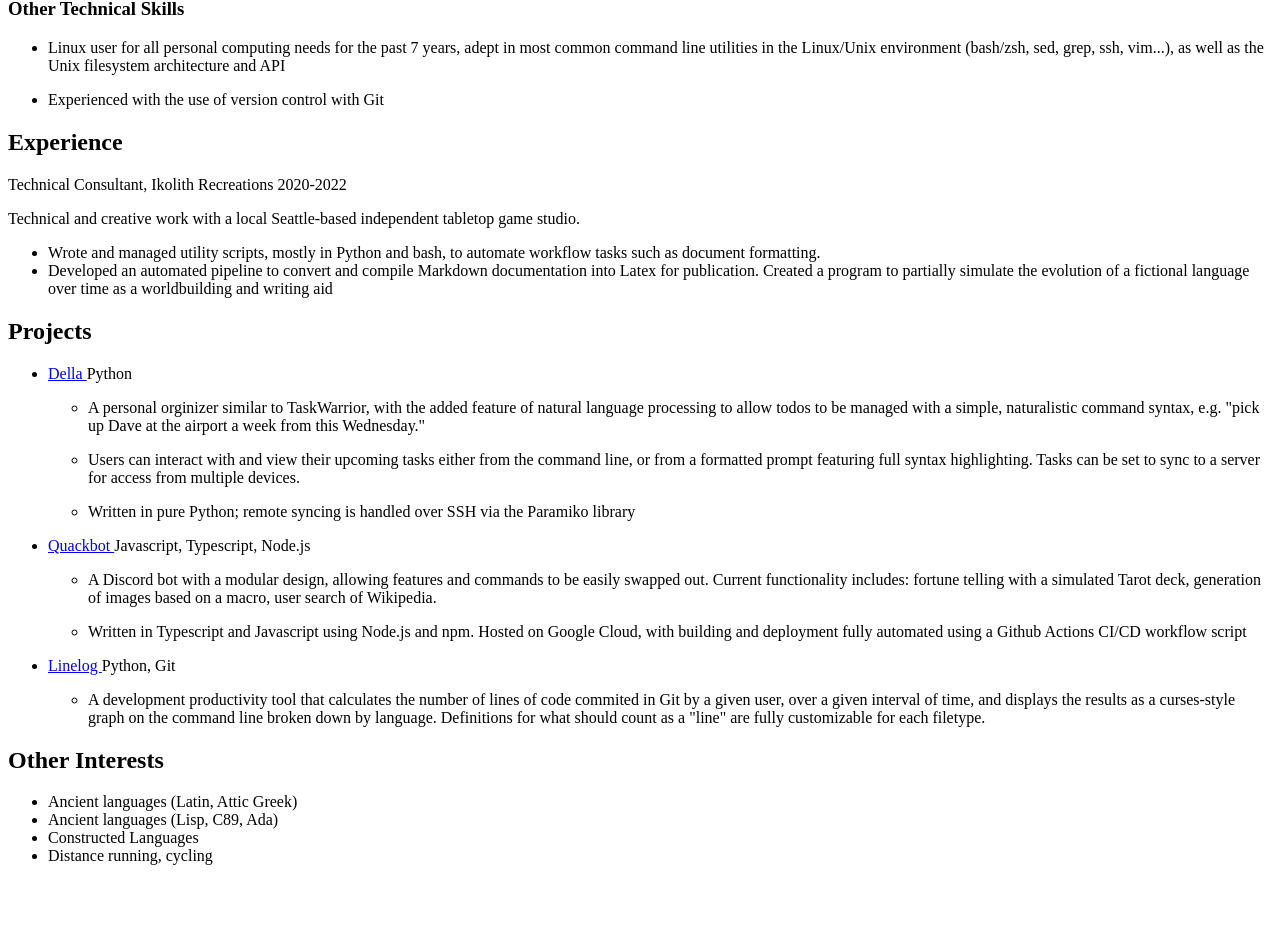
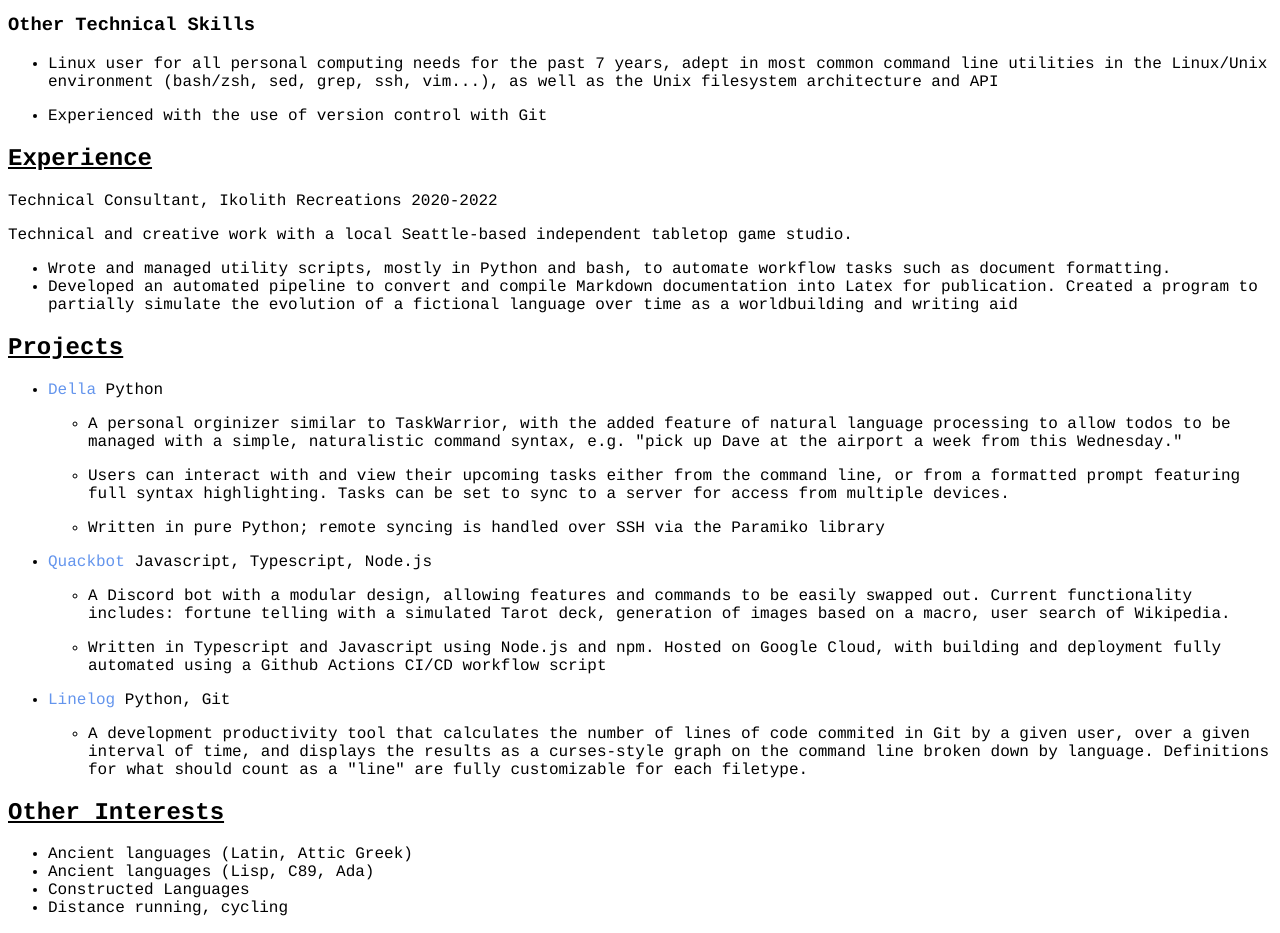
Before and after one commit to keagud/Resume, a plain HTML site: page html/resume.html in a window 1280 px wide. Shown: the part 752-1685 px from the top of the page. Before the commit the page ends 1633 px from the top, so only its background shows below. Drawn offline with Linux system fonts and the light colour scheme.

Commit message:
working on css

```diff
--- a/html/resume.html
+++ b/html/resume.html
@@ -2,6 +2,7 @@
 
 <html lang="en">
   <head>
+
     <meta charset="UTF-8" />
 
     <title>resume</title>
@@ -11,27 +12,44 @@
     <meta name="description" content="" />
 
     <link rel="icon" href="favicon.png" />
+    <link rel="stylesheet" href="style.css"/>
   </head>
 
   <body>
+
     <div class="resume-section" id="basic-info">
-      <h1 id="full-name">Keaton Guderian</h1>
+      <h1 id="full-name">
+        Keaton Guderian
+      </h1>
 
       <div id="contact">
         <div id="phone">(206)-321-2181</div>
-        <div id="email">keagud@protonmail.com</div>
+        <div id="email">
+          <a id="email-mailto-link" href="mailto:keagud@protonmail.com">
+          keagud@protonmail.com
+          </a>
+        </div>
       </div>
 
       <div id="links">
+
         <div id="link-github">
-          <a href="https://github.com/keagud">Github</a>
+          <a href="https://github.com/keagud"
+            >Github</a
+          >
         </div>
 
+
         <div id="link-website">
-          <a href="https://implicit.computer">Website</a>
+          <a href="https://implicit.computer"
+            >Website</a
+          >
         </div>
+
+
       </div>
     </div>
+
 
     <div class="resume-section" id="education">
       <h2 class="section-title">Education</h2>
@@ -39,50 +57,67 @@
         <span class="education-institution-name">
           University of Washington, Seattle
         </span>
-        <span class="education-timespan"> 2016-2020 </span>
+        <span class="education-timespan">
+          2016-2020
+        </span>
       </div>
       <ul>
         <li>Overall GPA: 3.88</li>
 
+
+
         <li>Graduated Cum Laude</li>
 
-        <li>
-          Made the Dean's List for every term that met the credit requirement
-          (all but 2)
-        </li>
+
+
+        <li>Made the Dean's List for every term that met the credit requirement (all but 2)</li>
+
+
       </ul>
       <ul>
+
+
         <li class="education-degree-desc">
           <h3 class="degree-title">Bachelor of Arts, Linguistics</h3>
+
+
 
           <h4>Relevent Coursework</h4>
 
           <ul>
+
+
             <li class="course-list-item">
               <h5 class="course-name">Syntax I-II</h5>
-              <p class="course-description">
-                Theory and analysis of both natural and formal language systems
-              </p>
+              <p class="course-description">Theory and analysis of both natural and formal language systems</p>
             </li>
+
+
 
             <li class="course-list-item">
               <h5 class="course-name">Intro to Computational Linguistics</h5>
-              <p class="course-description">
-                Survey of natural language processing methods including
-                deterministic, Baysian, and machine learning paradigms, with
-                accompanying practical experience with Python.
-              </p>
+              <p class="course-description">Survey of natural language processing methods including deterministic, Baysian, and machine learning paradigms, with accompanying practical experience with Python.</p>
             </li>
+
+
           </ul>
+
+
         </li>
 
+
+
         <li class="education-degree-desc">
-          <h3 class="degree-title">
-            Bachelor of Science, Speech and Hearing Science
-          </h3>
+          <h3 class="degree-title">Bachelor of Science, Speech and Hearing Science</h3>
+
+
         </li>
+
+
       </ul>
     </div>
+
+
 
     <div class="resume-section" id="skills">
       <h2 class="section-title">Skills</h2>
@@ -90,20 +125,37 @@
       <div id="skills-section-programming-languages">
         <h3 class="subsection-title">Programming Languages</h3>
         <ul>
+
+
           <li>
-            <em class="programming-language-proficiency"> Proficient: </em>
+            <em class="programming-language-proficiency">
+              Proficient:
+            </em>
+
 
             <span class="programming-languages-group">
-              <span class="programming-language-name"> Python , </span>
+              <span class="programming-language-name">
+                Python ,
+              </span>
             </span>
 
+
+
             <span class="programming-languages-group">
-              <span class="programming-language-name"> C , </span>
+              <span class="programming-language-name">
+                C ,
+              </span>
             </span>
 
+
+
             <span class="programming-languages-group">
-              <span class="programming-language-name"> C++ , </span>
+              <span class="programming-language-name">
+                C++ ,
+              </span>
             </span>
+
+
 
             <span class="programming-languages-group">
               <span class="programming-language-name">
@@ -111,117 +163,144 @@
               </span>
             </span>
 
+
+
             <span class="programming-languages-group">
-              <span class="programming-language-name"> HTML/CSS </span>
+              <span class="programming-language-name">
+                HTML/CSS
+              </span>
             </span>
+
+
           </li>
 
+
+
           <li>
-            <em class="programming-language-proficiency"> Learning: </em>
+            <em class="programming-language-proficiency">
+              Learning:
+            </em>
+
 
             <span class="programming-languages-group">
-              <span class="programming-language-name"> Rust , </span>
+              <span class="programming-language-name">
+                Rust ,
+              </span>
             </span>
 
+
+
             <span class="programming-languages-group">
-              <span class="programming-language-name"> Java , </span>
+              <span class="programming-language-name">
+                Java ,
+              </span>
             </span>
 
+
+
             <span class="programming-languages-group">
-              <span class="programming-language-name"> Scala </span>
+              <span class="programming-language-name">
+                Scala
+              </span>
             </span>
+
+
           </li>
+
+
         </ul>
+        </div>
 
         <div id="skills-section-other-tech">
           <h3 class="subsection-title">Other Technical Skills</h3>
 
           <ul>
+
+
             <li>
-              <p>
-                Linux user for all personal computing needs for the past 7
-                years, adept in most common command line utilities in the
-                Linux/Unix environment (bash/zsh, sed, grep, ssh, vim...), as
-                well as the Unix filesystem architecture and API
-              </p>
+              <p>Linux user for all personal computing needs for the past 7 years, adept in most common command line utilities in the Linux/Unix environment (bash/zsh, sed, grep, ssh, vim...), as well as the Unix filesystem architecture and API</p>
             </li>
+
+
 
             <li>
               <p>Experienced with the use of version control with Git</p>
             </li>
+
+
           </ul>
         </div>
+
       </div>
 
       <div class "resume-section" id = "experience">
       <h2 class="section-title">Experience</h2>
 
+
+
       <div id="experience-item">
         <span class="past-job-title">
           Technical Consultant, Ikolith Recreations
         </span>
-        <span class="past-job-timespan"> 2020-2022 </span>
-        <p class="past-job-description">
-          Technical and creative work with a local Seattle-based independent
-          tabletop game studio.
-        </p>
+        <span class="past-job-timespan">
+          2020-2022
+        </span>
+        <p class="past-job-description">Technical and creative work with a local Seattle-based independent tabletop game studio.</p>
+
 
         <ul>
-          <li class="past-job-bullet-point">
-            Wrote and managed utility scripts, mostly in Python and bash, to
-            automate workflow tasks such as document formatting.
-          </li>
 
-          <li class="past-job-bullet-point">
-            Developed an automated pipeline to convert and compile Markdown
-            documentation into Latex for publication. Created a program to
-            partially simulate the evolution of a fictional language over time
-            as a worldbuilding and writing aid
-          </li>
+
+          <li class="past-job-bullet-point">Wrote and managed utility scripts, mostly in Python and bash, to automate workflow tasks such as document formatting.</li>
+
+
+          <li class="past-job-bullet-point">Developed an automated pipeline to convert and compile Markdown documentation into Latex for publication. Created a program to partially simulate the evolution of a fictional language over time as a worldbuilding and writing aid</li>
+
         </ul>
+
       </div>
+
     </div>
 
-    <div class="resume-section" id="projects"></div>
+    <div class="resume-section" id="projects">
     <h2 class="section-title">Projects</h2>
     <ul>
+
       <li class="project-item">
         <span class="project-header">
           <span class="project-title-header">
             <a href="https://github.com/keagud/della"> Della </a>
           </span>
           <span class="project-keywords">
-            <span class="project-keyword"> Python </span>
+
+            <span class="project-keyword">
+              Python
+            </span>
+
+
 
             <ul class="project-bullet-points-list">
+
+
               <li>
-                <p>
-                  A personal orginizer similar to TaskWarrior, with the added
-                  feature of natural language processing to allow todos to be
-                  managed with a simple, naturalistic command syntax, e.g. "pick
-                  up Dave at the airport a week from this Wednesday."
-                </p>
+                <p>A personal orginizer similar to TaskWarrior, with the added feature of natural language processing to allow todos to be managed with a simple, naturalistic command syntax, e.g. "pick up Dave at the airport a week from this Wednesday." </p>
               </li>
 
+
               <li>
-                <p>
-                  Users can interact with and view their upcoming tasks either
-                  from the command line, or from a formatted prompt featuring
-                  full syntax highlighting. Tasks can be set to sync to a server
-                  for access from multiple devices.
-                </p>
+                <p>Users can interact with and view their upcoming tasks either from the command line, or from a formatted prompt featuring full syntax highlighting. Tasks can be set to sync to a server for access from multiple devices.</p>
               </li>
 
+
               <li>
-                <p>
-                  Written in pure Python; remote syncing is handled over SSH via
-                  the Paramiko library
-                </p>
+                <p>Written in pure Python; remote syncing is handled over SSH via the Paramiko library</p>
               </li>
+
             </ul>
           </span>
         </span>
       </li>
+
 
       <li class="project-item">
         <span class="project-header">
@@ -229,34 +308,40 @@
             <a href="https://github.com/keagud/quackbot"> Quackbot </a>
           </span>
           <span class="project-keywords">
-            <span class="project-keyword"> Javascript, </span>
 
-            <span class="project-keyword"> Typescript, </span>
+            <span class="project-keyword">
+              Javascript,
+            </span>
 
-            <span class="project-keyword"> Node.js </span>
+
+            <span class="project-keyword">
+              Typescript,
+            </span>
+
+
+            <span class="project-keyword">
+              Node.js
+            </span>
+
+
 
             <ul class="project-bullet-points-list">
+
+
               <li>
-                <p>
-                  A Discord bot with a modular design, allowing features and
-                  commands to be easily swapped out. Current functionality
-                  includes: fortune telling with a simulated Tarot deck,
-                  generation of images based on a macro, user search of
-                  Wikipedia.
-                </p>
+                <p>A Discord bot with a modular design, allowing features and commands to be easily swapped out. Current functionality includes: fortune telling with a simulated Tarot deck, generation of images based on a macro, user search of Wikipedia. </p>
               </li>
 
+
               <li>
-                <p>
-                  Written in Typescript and Javascript using Node.js and npm.
-                  Hosted on Google Cloud, with building and deployment fully
-                  automated using a Github Actions CI/CD workflow script
-                </p>
+                <p>Written in Typescript and Javascript using Node.js and npm. Hosted on Google Cloud, with building and deployment fully automated using a Github Actions CI/CD workflow script</p>
               </li>
+
             </ul>
           </span>
         </span>
       </li>
+
 
       <li class="project-item">
         <span class="project-header">
@@ -264,37 +349,47 @@
             <a href="https://github.com/keagud/linelog"> Linelog </a>
           </span>
           <span class="project-keywords">
-            <span class="project-keyword"> Python, </span>
 
-            <span class="project-keyword"> Git </span>
+            <span class="project-keyword">
+              Python,
+            </span>
+
+
+            <span class="project-keyword">
+              Git
+            </span>
+
+
 
             <ul class="project-bullet-points-list">
+
+
               <li>
-                <p>
-                  A development productivity tool that calculates the number of
-                  lines of code commited in Git by a given user, over a given
-                  interval of time, and displays the results as a curses-style
-                  graph on the command line broken down by language. Definitions
-                  for what should count as a "line" are fully customizable for
-                  each filetype.
-                </p>
+                <p>A development productivity tool that calculates the number of lines of code commited in Git by a given user, over a given interval of time, and displays the results as a curses-style graph on the command line broken down by language. Definitions for what should count as a "line" are fully customizable for each filetype.</p>
               </li>
+
             </ul>
           </span>
         </span>
       </li>
+
+
     </ul>
+    </div>
+
 
     <div class="resume-section" id="hobbies">
       <h2 class="section-title">Other Interests</h2>
       <ul>
-        <li>Ancient languages (Latin, Attic Greek)</li>
 
-        <li>Ancient languages (Lisp, C89, Ada)</li>
+        <li> Ancient languages (Latin, Attic Greek)</li>
+
+        <li>Ancient languages   (Lisp, C89, Ada) </li>
 
         <li>Constructed Languages</li>
 
         <li>Distance running, cycling</li>
+
       </ul>
     </div>
   </body>
--- a/html/resume_template.html
+++ b/html/resume_template.html
@@ -2,6 +2,7 @@
 
 <html lang="en">
   <head>
+
     <meta charset="UTF-8" />
 
     <title>resume</title>
@@ -11,6 +12,7 @@
     <meta name="description" content="" />
 
     <link rel="icon" href="favicon.png" />
+    <link rel="stylesheet" href="style.css"/>
   </head>
 
   <body>
@@ -24,7 +26,11 @@
 
       <div id="contact">
         <div id="phone">{{ contact.phone }}</div>
-        <div id="email">{{ contact.email }}</div>
+        <div id="email">
+          <a id="email-mailto-link" href="mailto:{{contact.email}}">
+          {{ contact.email }}
+          </a>
+        </div>
       </div>
 
       <div id="links">
@@ -119,6 +125,7 @@
 
           {% endfor %}
         </ul>
+        </div>
 
         <div id="skills-section-other-tech">
           <h3 class="subsection-title">Other Technical Skills</h3>
@@ -133,11 +140,12 @@
             {% endfor %}
           </ul>
         </div>
+
       </div>
-
       {#
       <!-- EXPERIENCE -->
-      #} <div class "resume-section" id = "experience">
+      #}
+      <div class "resume-section" id = "experience">
       <h2 class="section-title">Experience</h2>
 
       {% for item in experience %}
@@ -165,7 +173,7 @@
     {#
     <!-- PROJECTS -->
     #}
-    <div class="resume-section" id="projects"></div>
+    <div class="resume-section" id="projects">
     <h2 class="section-title">Projects</h2>
     <ul>
       {% for project in projects if project.show %}
@@ -196,6 +204,7 @@
 
       {% endfor %}
     </ul>
+    </div>
 
     {#
     <!-- HOBBIES/OTHER -->
--- /dev/null
+++ b/html/style.css
@@ -0,0 +1,33 @@
+* {font-family: "Courier";}
+.section-title{
+  text-decoration:underline;
+}
+
+
+div#basic-info {
+  margin: auto;
+  width: 50%;
+  text-align: center;
+}
+
+
+a:link {
+  color: cornflowerblue;
+  text-decoration: none;
+}
+
+a:visited {
+  text-decoration: underline;
+  color: red;
+}
+
+
+a:hover{
+  font-weight: bold;
+}
+
+a:active{
+  color: hotpink;
+  text-decoration: none;
+
+}
```
Also changed, not shown: 3 other files.
